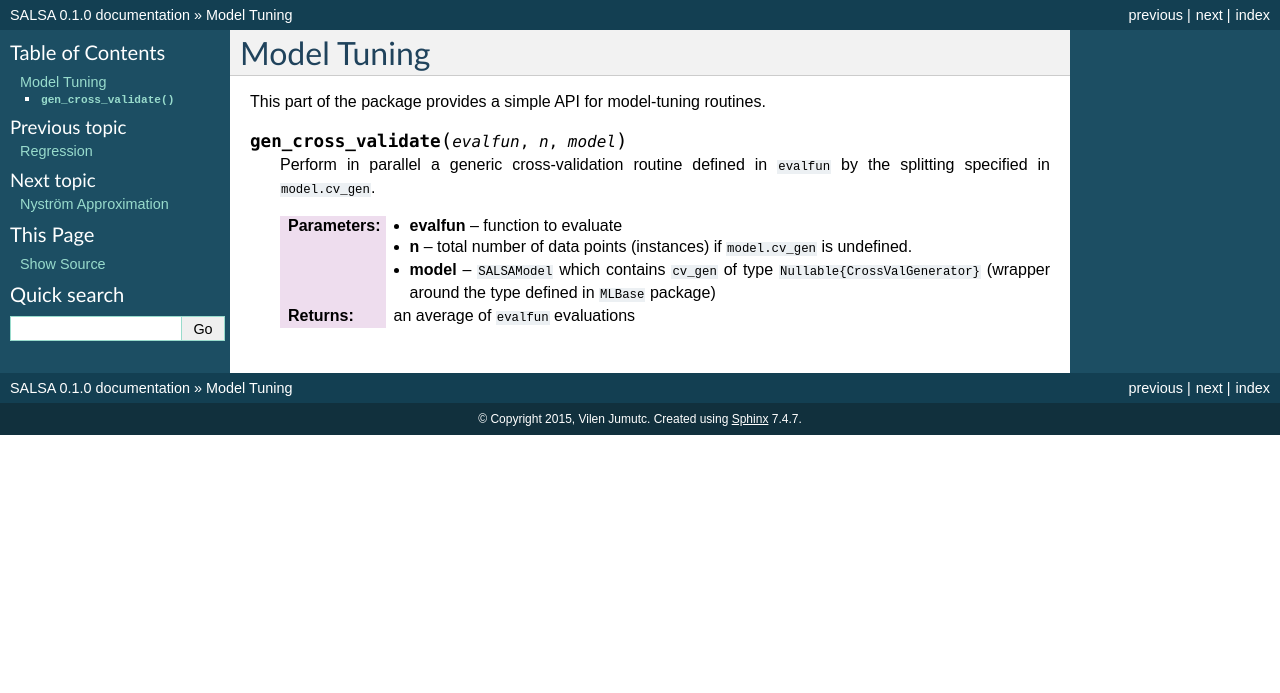
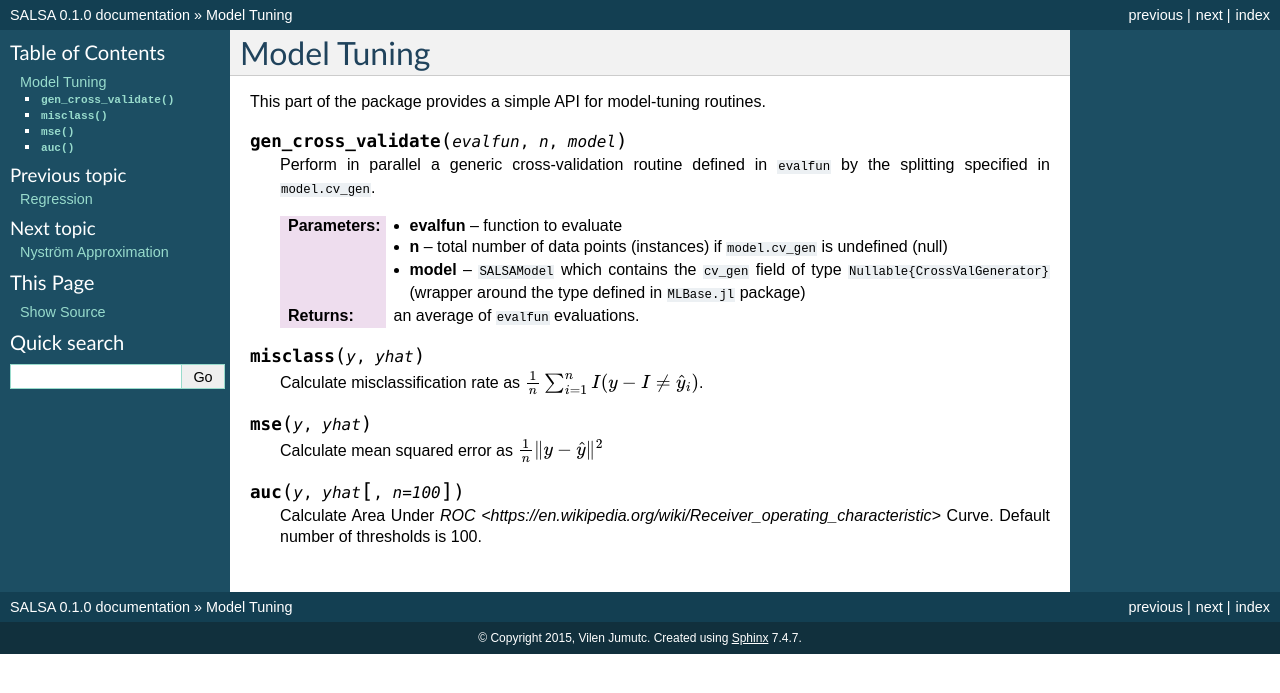
Before and after one commit to jumutc/SALSA.jl, a Sphinx documentation site: the page built from docs/source/model_tuning.rst, in a window 1280 px wide. Shown: the top 693 px of the page. Built offline with Sphinx 7.4.7, drawn with Linux system fonts in a browser that asks for light colours; formulas are drawn with MathJax 3.

Commit message:
docs update + small refactoring

```diff
--- a/docs/source/classification.rst
+++ b/docs/source/classification.rst
@@ -32,7 +32,7 @@ Knowledge agnostic usage
 
     Create a classification model with the specified choice of algorithm, mode and loss function.
 
-    :param mode: ``LINEAR`` vs. ``NONLINEAR`` mode specifies whether to use a simple linear classification model or to apply Nyström method for approximating feature map before.
+    :param mode: ``LINEAR`` vs. ``NONLINEAR`` mode specifies whether to use a simple linear classification model or to apply Nyström method for approximating feature map before
     :param algorithm: stochastic algorithm to learn a classification model, e.g. ``PEGASOS``, ``L1RDA`` etc.
     :param loss: loss function to use when learning a classification model, e.g.  ``HINGE``, ``LOGISTIC`` etc.
     :param X: training data (samples)
--- a/docs/source/data_preparation.rst
+++ b/docs/source/data_preparation.rst
@@ -35,8 +35,8 @@ Sparse Data Preparation
 
     Create ``SparseMatrixCSC`` object from matrix of tuples ``Matrix{ASCIIString}`` containing ``index:value`` pairs. Index and value pair can be separated by ``delim`` character, e.g. ``:``. User can optionally specify final dimensions of the ``SparseMatrixCSC`` object as ``sizes`` tuple.
 
-    :param tuples: matrix of tuples ``Matrix{ASCIIString}`` containing ``index:value`` pairs.
-    :param sizes: optional tuple of final dimensions, e.g. ``(100000,10)`` (empty by default).
-    :param delim: optional character separating index and value pair in each cell of ``tuples``, default is ":".
+    :param tuples: matrix of tuples ``Matrix{ASCIIString}`` containing ``index:value`` pairs
+    :param sizes: optional tuple of final dimensions, e.g. ``(100000,10)`` (empty by default)
+    :param delim: optional character separating index and value pair in each cell of ``tuples``, default is ":"
 
     :return: ``SparseMatrixCSC`` object.
--- a/docs/source/model_tuning.rst
+++ b/docs/source/model_tuning.rst
@@ -8,7 +8,20 @@ This part of the package provides a simple API for model-tuning routines.
 	Perform in parallel a generic cross-validation routine defined in ``evalfun`` by the splitting specified in ``model.cv_gen``.
 
 	:param evalfun: function to evaluate
-	:param n: total number of data points (instances) if ``model.cv_gen`` is undefined.
-	:param model: ``SALSAModel`` which contains ``cv_gen`` of type ``Nullable{CrossValGenerator}`` (wrapper around the type defined in ``MLBase`` package)
+	:param n: total number of data points (instances) if ``model.cv_gen`` is undefined (null)
+	:param model: ``SALSAModel`` which contains the ``cv_gen`` field of type ``Nullable{CrossValGenerator}`` (wrapper around the type defined in ``MLBase.jl`` package)
 
-	:return: an average of ``evalfun`` evaluations
+	:return: an average of ``evalfun`` evaluations.
+
+
+.. function:: misclass(y,yhat)
+
+	Calculate misclassification rate as :math:`\frac{1}{n}\sum_{i=1}^n I(y-I \neq \hat{y}_i)`.
+
+.. function:: mse(y,yhat)
+
+	Calculate mean squared error as :math:`\frac{1}{n}\|y - \hat{y}\|^2`
+
+.. function:: auc(y,yhat[,n=100])
+
+	Calculate Area Under `ROC <https://en.wikipedia.org/wiki/Receiver_operating_characteristic>` Curve. Default number of thresholds is 100.
```
Also changed, not shown: docs/source/nystrom.rst (+4 -4 lines), 1 other file.
